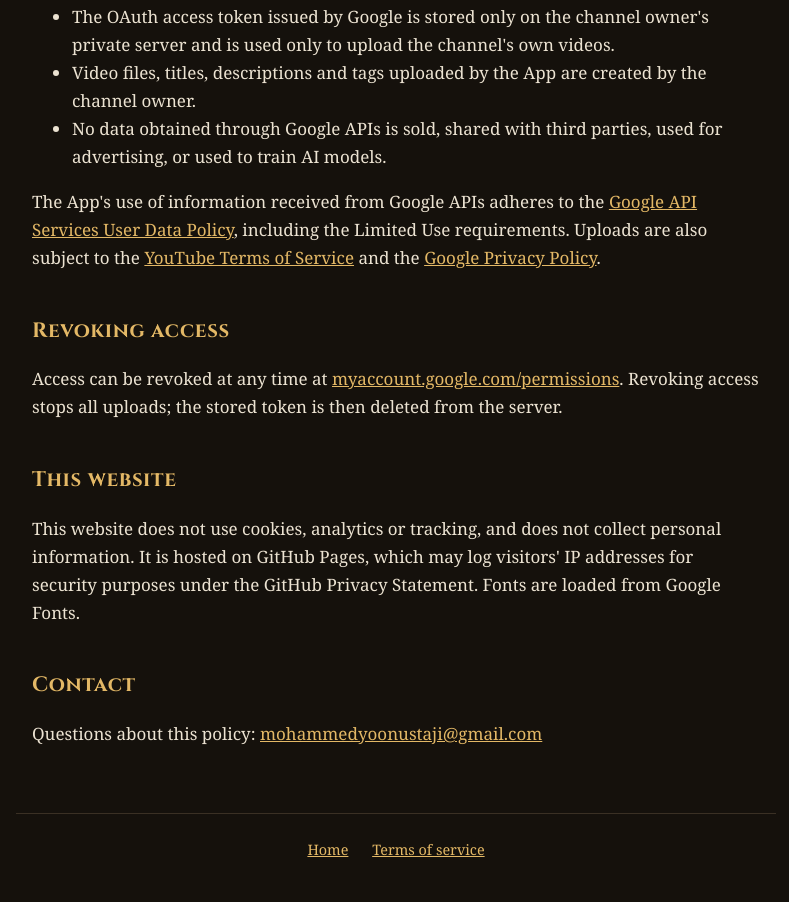
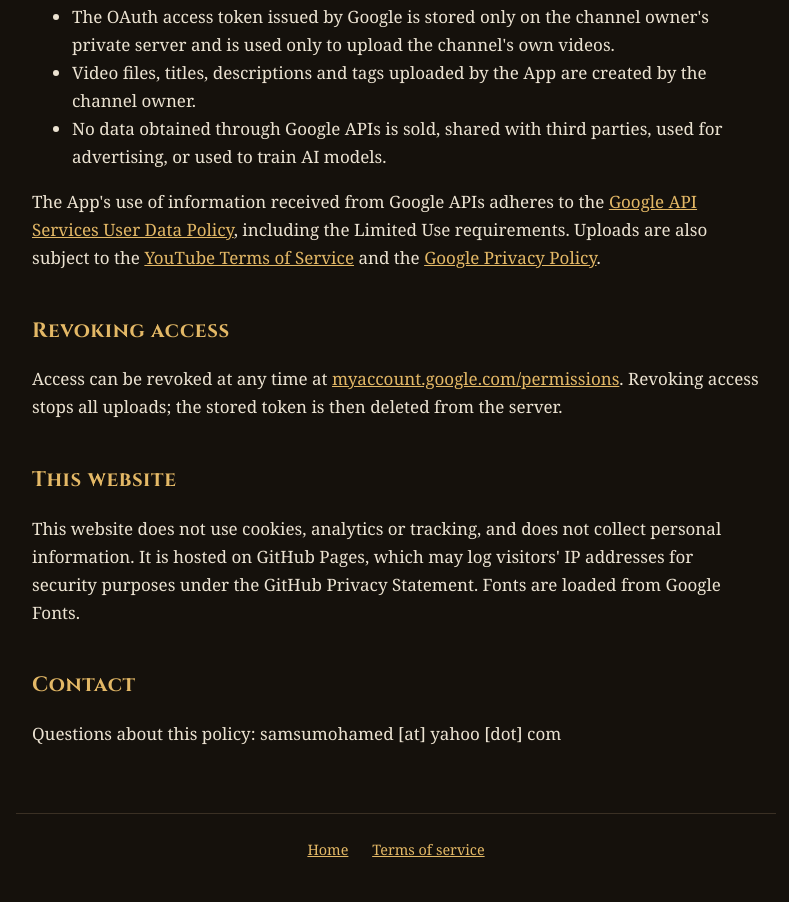
Before and after one commit to talesoftheages/talesoftheages.github.io, a plain HTML site: page privacy.html in a window 1280 px wide. Shown: the part 807-1709 px from the top of the page, without its empty margins (244-1033 px from the left). Drawn offline with Linux system fonts and the light colour scheme.

Commit message:
Add files via upload

```diff
--- a/privacy.html
+++ b/privacy.html
@@ -55,7 +55,7 @@
     purposes under the GitHub Privacy Statement. Fonts are loaded from Google Fonts.</p>
 
     <h2>Contact</h2>
-    <p>Questions about this policy: <a href="mailto:mohammedyoonustaji@gmail.com">mohammedyoonustaji@gmail.com</a></p>
+    <p>Questions about this policy: samsumohamed [at] yahoo [dot] com</p>
   </main>
   <footer>
     <a href="index.html">Home</a>
```
Also changed, not shown: terms.html (+1 -1 lines).
